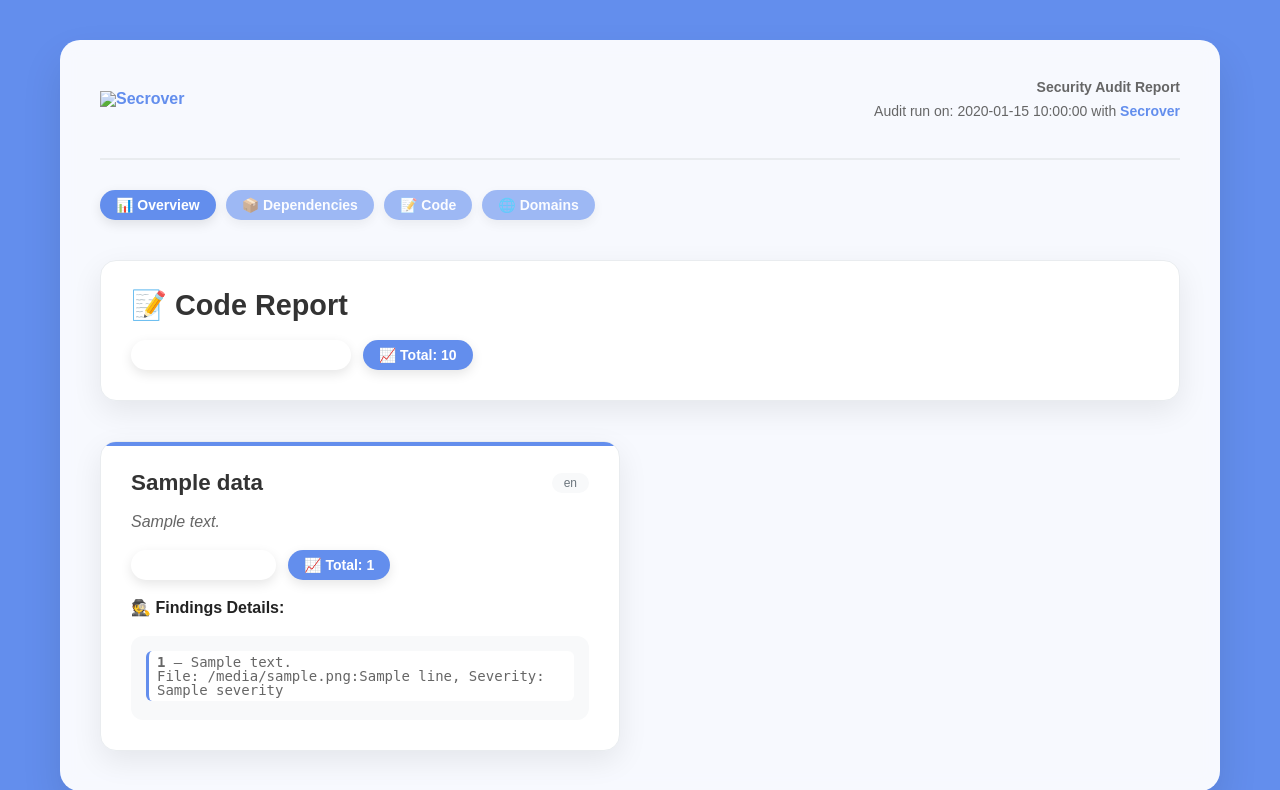
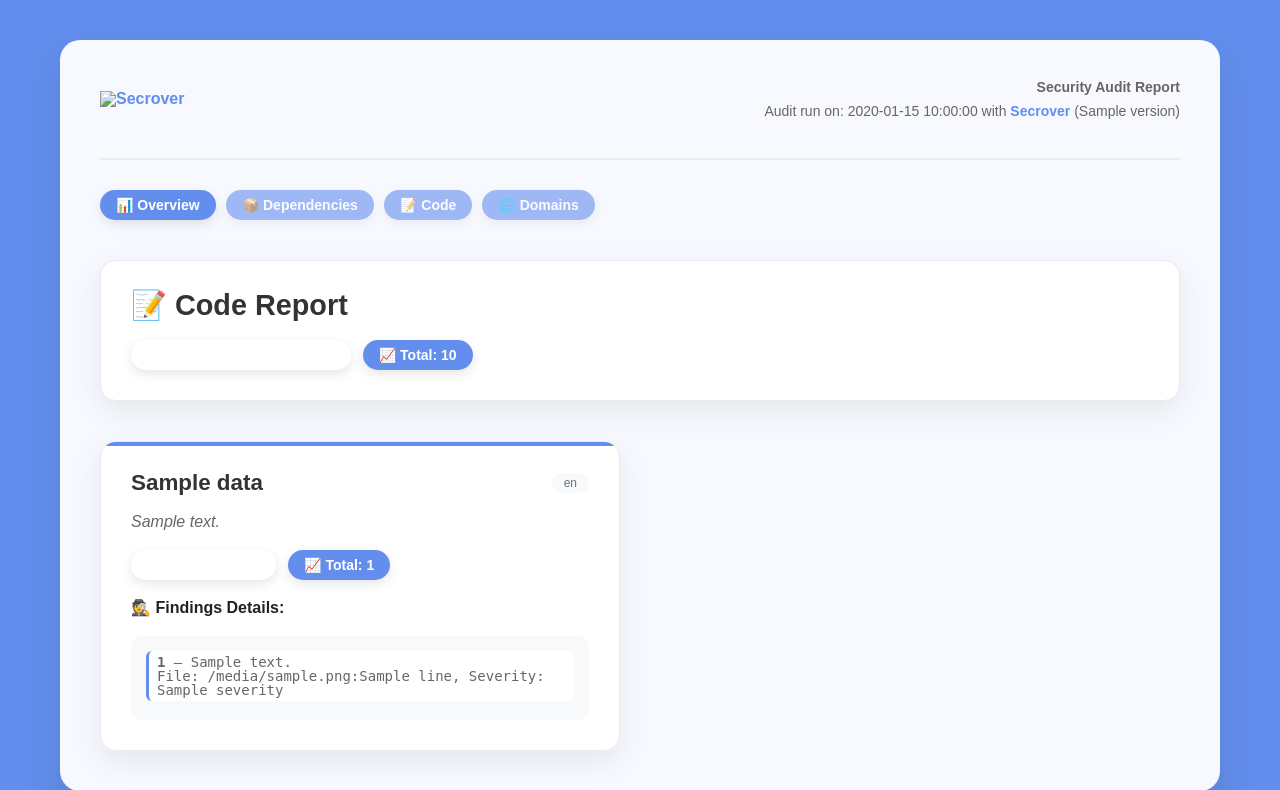
Before and after one commit to Secrover/Secrover, a Python web app: template templates/code.html in a window 1280 px wide. Shown: the top 790 px of the page. Run offline with Jinja, Linux system fonts and the light colour scheme; the template is opened without the code that fills it: most values are stand-ins (such as "Sample title", 1, 10 or a date in 2020).

Commit message:
Include version of secrover in header

```diff
--- a/main.py
+++ b/main.py
@@ -41,7 +41,7 @@
         print(f"Error loading config: {e}")
         exit(1)
 
-    print(f"----- Secrover (Version {VERSION}) -----")
+    print(f"----- Secrover ({VERSION}) -----")
 
     print(f"- Using config: {config_path}")
     print(f"- Reports will be saved in: {output_path}")
--- a/secrover/report.py
+++ b/secrover/report.py
@@ -2,7 +2,7 @@
 from jinja2 import Environment, FileSystemLoader
 from pathlib import Path
 from datetime import datetime
-
+from secrover.constants import VERSION
 
 def get_base64_image(path: Path) -> str:
     with path.open("rb") as img_file:
@@ -15,6 +15,7 @@
     template = env.get_template(f"{report_type}.html")
 
     context = {
+        "version": VERSION,
         "audit_datetime": datetime.now().strftime("%Y-%m-%d %H:%M:%S"),
         "logo_b64": get_base64_image(Path("assets/secrover.svg")),
         "favicon_b64": get_base64_image(Path("assets/favicon.svg")),
--- a/templates/base.html
+++ b/templates/base.html
@@ -327,7 +327,7 @@
             </a>
             <div id="audit-info">
                 <p class="mb-10"><strong>Security Audit Report</strong></p>
-                <p><em>Audit run on: {{ audit_datetime }} with <a href="https://github.com/Huluti/Secrover">Secrover</a></em></p>
+                <p><em>Audit run on: {{ audit_datetime }} with <a href="https://github.com/Huluti/Secrover">Secrover</a> ({{ version }})</em></p>
             </div>
         </div>
 
```
